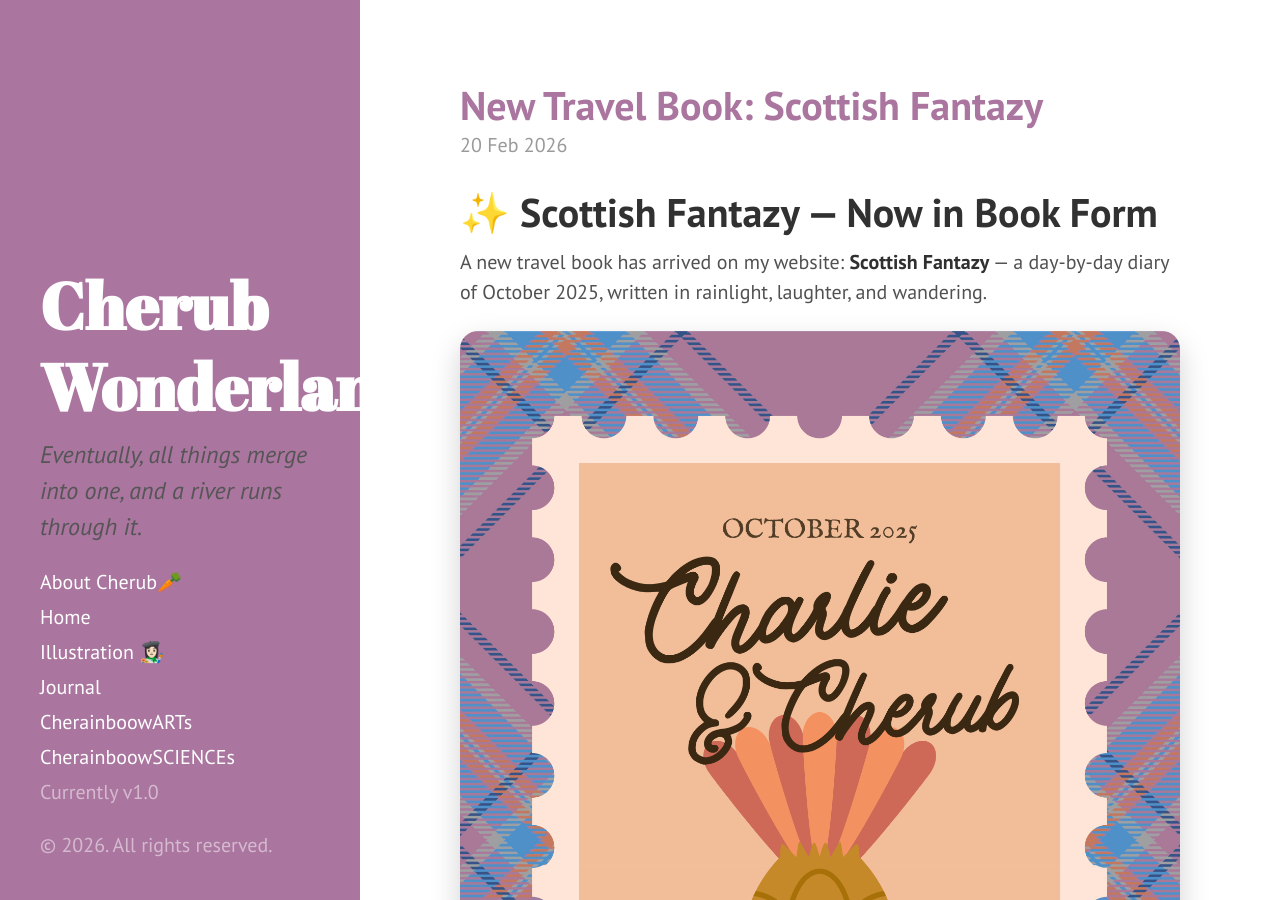
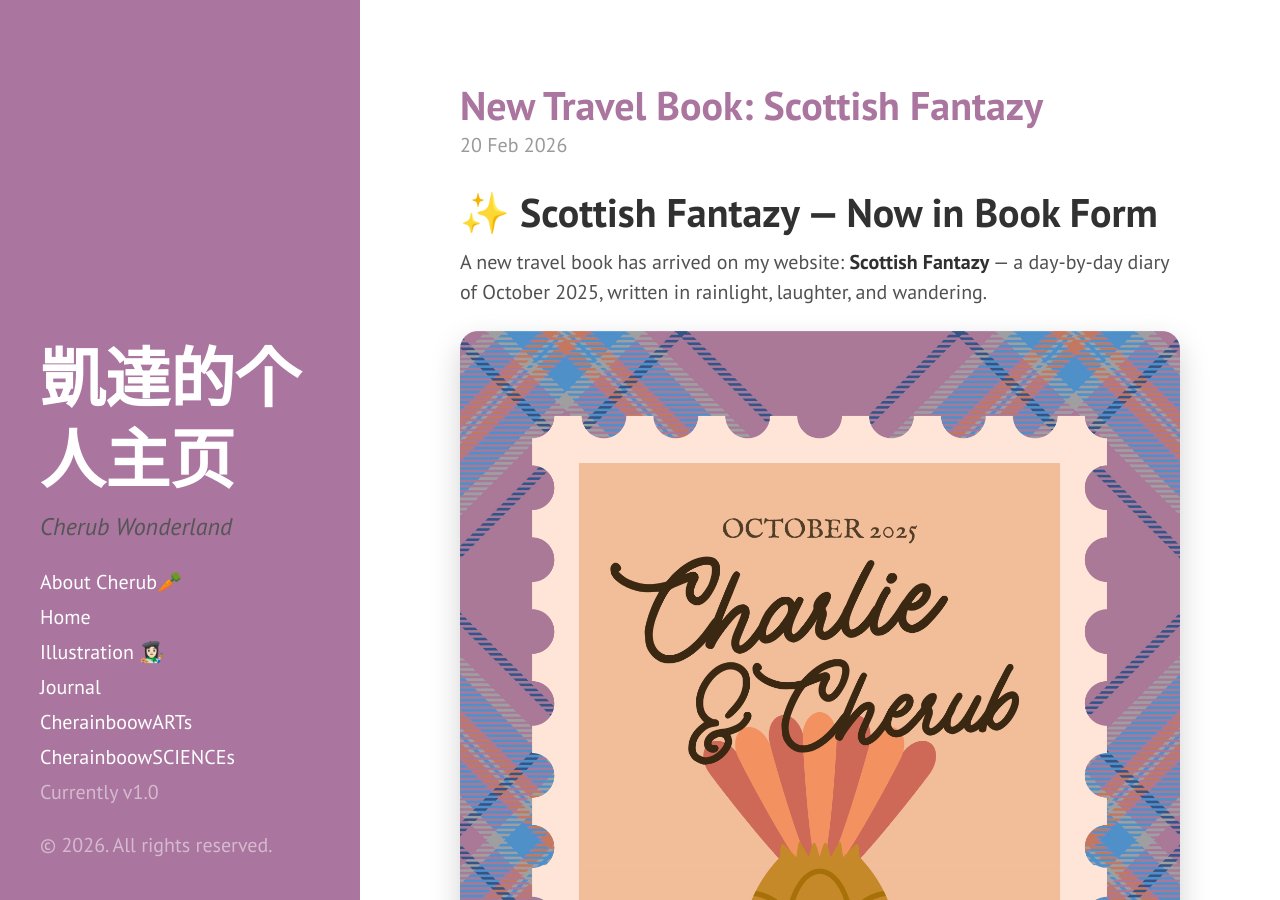
Before and after one commit to cherubwu/cherubwu.github.io, a Jekyll site: the page built from index.html, in a window 1280 px wide and 900 px high. Built offline with Jekyll 4.4.1, drawn with Linux system fonts in a browser that asks for light colours; the list of posts is cut into pages by our own code.

```diff
--- a/_config.yml
+++ b/_config.yml
@@ -20,8 +20,8 @@ collections:
 permalink:            pretty
 
 # Setup
-title:                Cherub Wonderland
-description:          'Eventually, all things merge into one, and a river runs through it.'
+title:                凱達的个人主页
+description:          'Cherub Wonderland'
 tagline:              '譬大道之在天下猶川谷之於江海'
 baseurl:              ''
 url:                  'https://cherubwu.github.io'
```
